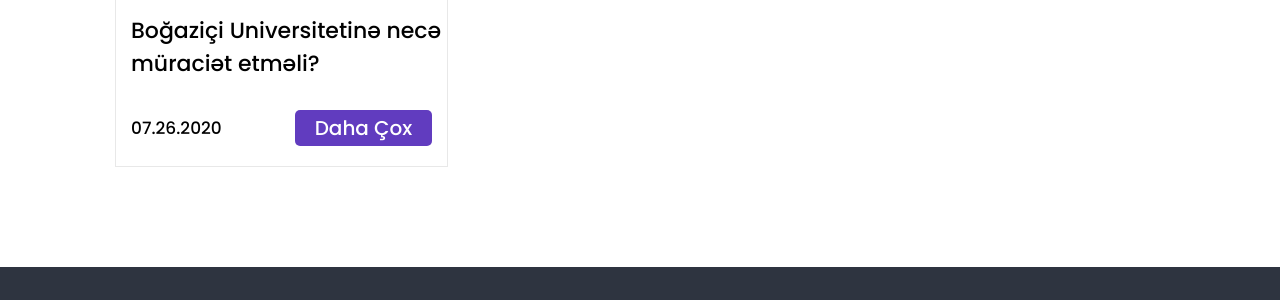
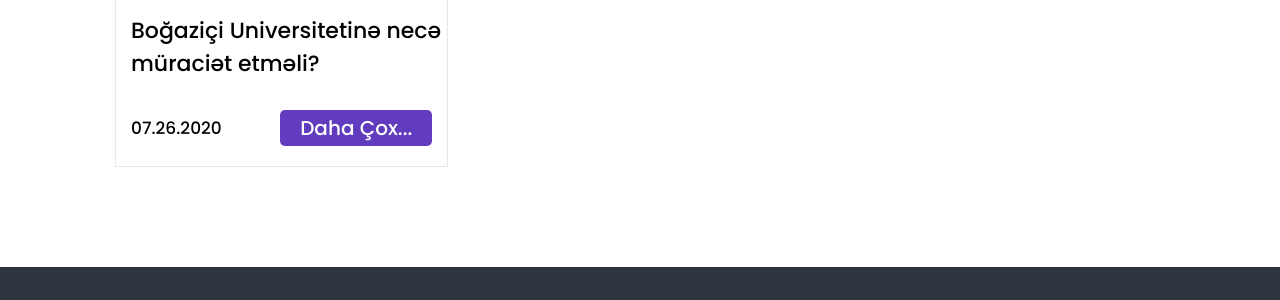
Before and after one commit to ilkinaslanli2001/azecontent.github.io, a Jekyll site: the page built from posts/eduabroad/universities.html, in a window 1280 px wide. Shown: the part 666-966 px from the top of the page. Built offline with Jekyll 4.4.1, drawn with Linux system fonts in a browser that asks for light colours; nearby versions of some CDN libraries.

Commit message:
Update article.html

```diff
--- a/_includes/article.html
+++ b/_includes/article.html
@@ -13,7 +13,7 @@
       </p>
       <div class="post-row">
         <p class="post-date">{{ post.date | date: '%m.%d.%Y' }}</p>
-        <a href="{{post.url}}" class="read-btn" style="text-transform:capitalize;" >Daha Çox
+        <a href="{{post.url}}" class="read-btn" style="text-transform:capitalize;" >Daha Çox...
 
         </a>
       </div>
```
